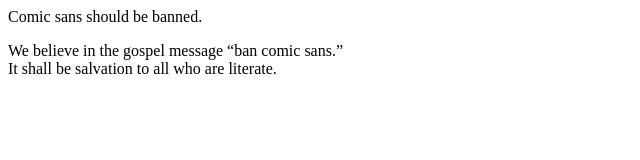
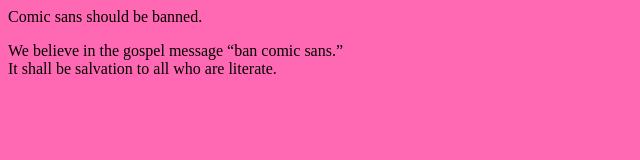
Before and after one commit to kenstarzer/design-manifesto, a plain HTML site: page index.html in a window 1280 px wide. Shown: the whole page, without its empty margins (0-640 px from the left). Drawn offline with Linux system fonts and the light colour scheme.

Commit message:
Update index.html
Added body background color hot pink

```diff
--- a/index.html
+++ b/index.html
@@ -1,6 +1,9 @@
 <html>
   <head>
     <title>Comic Sans</title>
+    <style>
+      body {background-color: hotpink;}
+    </style>
   </head>
   <body>
     <p>Comic sans should be banned.</p>
```
